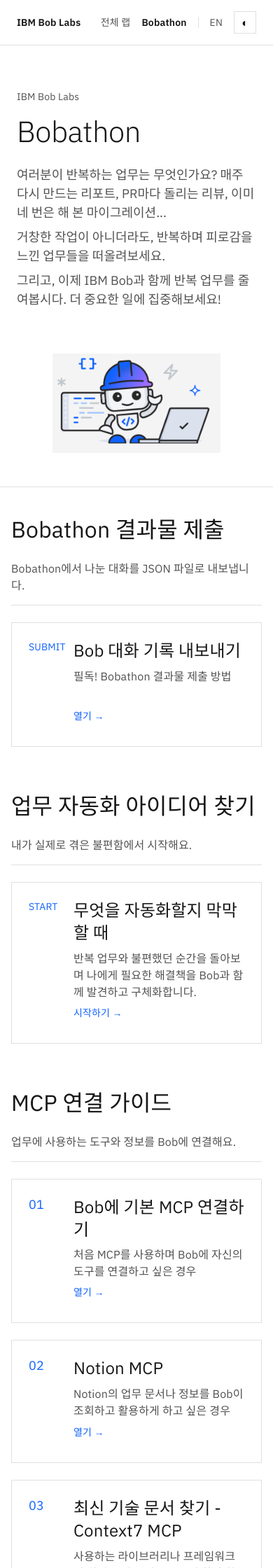
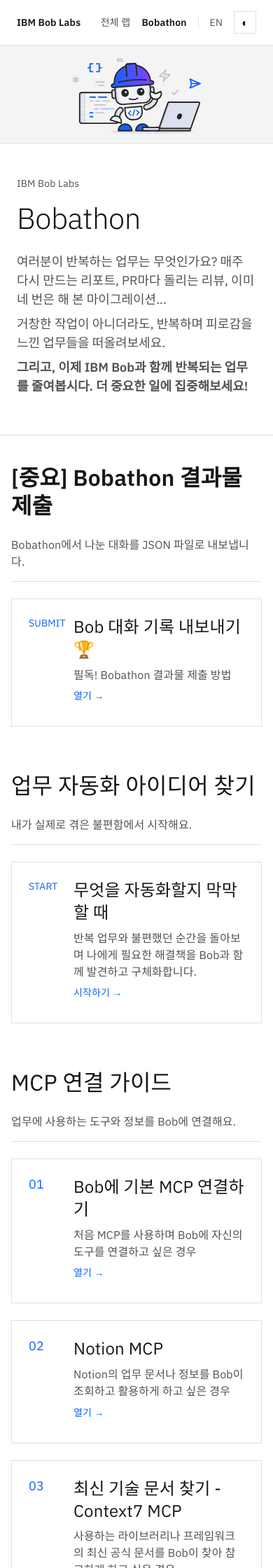
Before and after one commit to ce-aie-labs/bob-labs, a Jekyll site: the page bobathon/ko/index.html, which Jekyll copies as it is, in a window 390 px wide. Shown: the top 2240 px of the page at 70% size. Built offline with Jekyll 4.4.1, drawn with Linux system fonts in a browser that asks for light colours; some of the changed text lies outside the part shown.

Commit message:
Refine the Bobathon landing page banner

```diff
--- a/bobathon/assets/style.css
+++ b/bobathon/assets/style.css
@@ -200,25 +200,27 @@
   display: flex;
   flex-direction: column;
   justify-content: center;
-  padding: 80px 0 48px;
+  padding: 56px 0 64px;
 }
 
 .hero-visual {
-  min-width: 0;
   display: grid;
+  width: 100%;
+  height: 240px;
   place-items: center;
   margin: 0;
-  padding: 0 0 80px;
-  background: transparent;
+  border-bottom: 1px solid var(--hairline);
+  background: var(--surface-1);
   overflow: hidden;
 }
 
 .hero-visual img {
   display: block;
-  width: 70%;
+  width: min(480px, calc(100% - 48px));
   height: auto;
-  max-height: 640px;
+  max-height: 100%;
   object-fit: contain;
+  object-position: center;
 }
 
 .eyebrow {
@@ -473,6 +475,10 @@
   border-left: 4px solid var(--warning);
 }
 
+.capability-warning {
+  max-width: 900px;
+}
+
 .success {
   background: #defbe6;
   border-left: 4px solid var(--success);
@@ -655,6 +661,14 @@
   margin-top: 8px;
 }
 
+.agentmail-examples h3 {
+  margin-top: 40px;
+}
+
+.agentmail-examples > p + h3 {
+  margin-top: 24px;
+}
+
 .mcp-shortcut {
   border: 1px solid var(--hairline);
 }
@@ -691,20 +705,21 @@
     min-height: 0;
     grid-template-columns: 1fr;
     gap: 0;
+    padding: 0;
   }
 
   .hero-message {
-    padding: 64px 24px;
+    padding: 48px 24px 56px;
   }
 
   .hero-visual {
-    min-height: 0;
-    padding: 0 24px 48px;
+    width: 100%;
+    height: 140px;
+    margin: 0;
   }
 
   .hero-visual img {
-    width: 70%;
-    max-height: 360px;
+    width: min(280px, calc(100% - 32px));
   }
 
   .page {
--- a/bobathon/ko/index.html
+++ b/bobathon/ko/index.html
@@ -13,7 +13,7 @@
   </script>
   <title>Bobathon 도구 가이드 - IBM Bob Labs</title>
   <meta name="description" content="반복 업무를 줄이고 더 중요한 일에 집중하기 위한 Bobathon 가이드">
-  <link rel="stylesheet" href="../assets/style.css?v=10">
+  <link rel="stylesheet" href="../assets/style.css?v=11">
 </head>
 <body>
   <a class="skip-link" href="#content">본문으로 이동</a>
@@ -30,6 +30,9 @@
 
   <main id="content">
     <section class="hero">
+      <figure class="hero-visual">
+        <img src="../images/landing-banner.svg" alt="코드 화면과 노트북 앞에서 작업하는 Bob 로봇 일러스트레이션">
+      </figure>
       <div class="hero-inner">
         <div class="hero-message">
           <p class="eyebrow">IBM Bob Labs</p>
@@ -37,12 +40,9 @@
           <div class="hero-copy">
             <p>여러분이 반복하는 업무는 무엇인가요? 매주 다시 만드는 리포트, PR마다 돌리는 리뷰, 이미 네 번은 해 본 마이그레이션...</p>
             <p>거창한 작업이 아니더라도, 반복하며 피로감을 느낀 업무들을 떠올려보세요.</p>
-            <p>그리고, 이제 IBM Bob과 함께 반복 업무를 줄여봅시다. 더 중요한 일에 집중해보세요!</p>
+            <p><strong>그리고, 이제 IBM Bob과 함께 반복되는 업무를 줄여봅시다. 더 중요한 일에 집중해보세요!</strong></p>
           </div>
         </div>
-        <figure class="hero-visual">
-          <img src="../images/landing.png" alt="코드 화면과 노트북 앞에서 작업하는 Bob 로봇 일러스트레이션">
-        </figure>
       </div>
     </section>
 
@@ -50,7 +50,7 @@
       <section class="guide-section" aria-labelledby="chat-history-guide">
         <div class="section-heading">
           <div>
-            <h2 id="chat-history-guide">Bobathon 결과물 제출</h2>
+            <h2 id="chat-history-guide"><strong>[중요] Bobathon 결과물 제출</strong></h2>
           </div>
           <p>Bobathon에서 나눈 대화를 JSON 파일로 내보냅니다.</p>
         </div>
@@ -59,7 +59,7 @@
           <a class="card" href="guides/chat-history-export.html">
             <span class="card-number">SUBMIT</span>
             <div class="card-copy">
-              <h3>Bob 대화 기록 내보내기</h3>
+              <h3>Bob 대화 기록 내보내기 🏆</h3>
               <p>필독! Bobathon 결과물 제출 방법</p>
             </div>
             <span class="card-action">열기 →</span>
@@ -149,6 +149,14 @@
             </div>
             <span class="card-action">열기 →</span>
           </a>
+          <a class="card" href="guides/agentmail-mcp.html">
+            <span class="card-number">08</span>
+            <div class="card-copy">
+              <h3>에이전트용 이메일 만들기 - AgentMail MCP</h3>
+              <p>Bob이 사용할 전용 이메일함을 만들고 메시지 확인과 발송 업무를 자동화하고 싶은 경우</p>
+            </div>
+            <span class="card-action">열기 →</span>
+          </a>
         </div>
       </section>
     </div>
```
Also changed, not shown: bobathon/en/index.html (+15 -7 lines), bobathon/images/landing-banner.svg (added).
